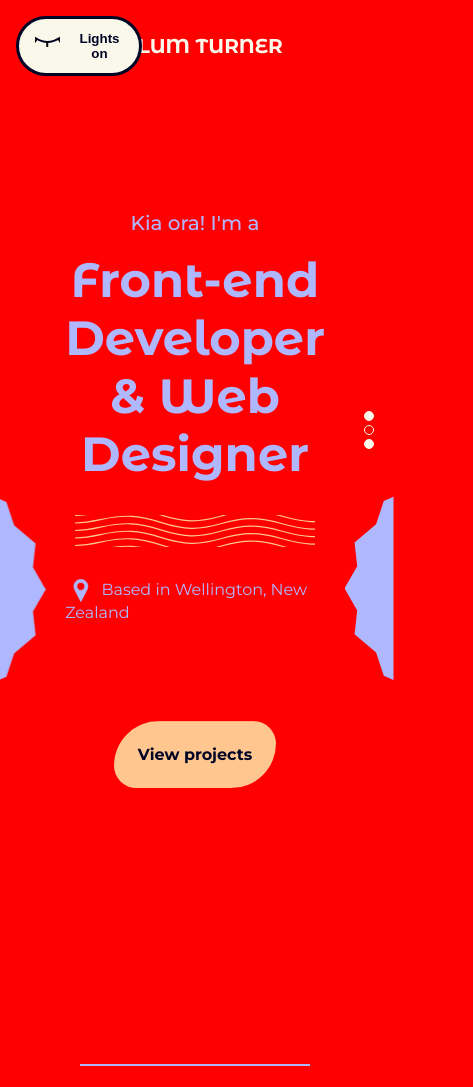
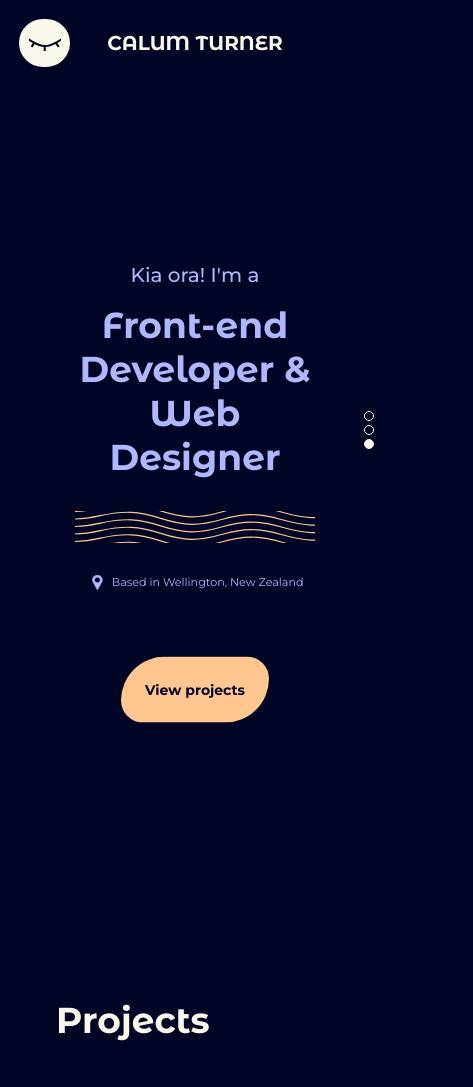
Before and after one commit to calturn/portfolio, a website: page index.html in a window 390 px wide. Shown: the top 1087 px of the page, 473 px wide, since content can reach past the window. Drawn offline with Linux system fonts and the light colour scheme.

Commit message:
added responsiveness and fixed various bugs

```diff
--- a/index.html
+++ b/index.html
@@ -16,6 +16,7 @@
     <nav id="nav">
         <div class="nav-l">
             <button id="modeSwitch" class="mode-switch mode-switch-dark"><div class="eyecon"></div> Lights on</button>
+            <!-- <button id="modeSwitchSml" class="mode-switch mode-switch-dark"><div class="eyecon"></div></button> -->
         </div>
         <div class="nav-c">
             <h1 class="site-name">Calum Turner</h1>
@@ -50,13 +51,13 @@
             <div class="star star-r"></div>
         </div>
         <div class="page-indicators">
-            <a href="#page" id="pg1" class="indicator"></a>
+            <a href="#page" id="pg1" class="indicator active-pg"></a>
             <a href="#projects" id="pg2" class="indicator"></a>
             <a href="#contact" id="pg3" class="indicator"></a>
         </div>
     </div>
 
-    <div class="section-divider"></div>
+    <!-- <div class="section-divider"></div> -->
 
     <div id="projects" class="projects">
 
@@ -108,7 +109,7 @@
 
     </div>
 
-    <div class="section-divider"></div>
+    <!-- <div class="section-divider"></div> -->
 
     <div class="contact" id="contact">
         <div class="contact-l">
@@ -123,10 +124,10 @@
 
     <div class="page-bottom">
         <div class="star-btm-container">
-            <svg id="starBtmDark" class="star-btm" width="100%" height="100%" viewBox="0 0 1500 300" preserveAspectRatio="none" fill="none" xmlns="http://www.w3.org/2000/svg">
+            <svg id="starBtmDark" class="star-btm" width="100%" height="100%" viewBox="0 0 1500 300" preserveAspectRatio="xMidYMax slice" fill="none" xmlns="http://www.w3.org/2000/svg">
                 <path d="M868.208 34.165L868.292 34.1903L868.38 34.1852L989.488 27.2314L1081.79 84.2603L1081.88 84.3112L1081.97 84.3276L1200.1 104.738L1263.46 179.547L1263.54 179.635L1263.64 179.681L1367.21 225.437L1395.45 310.672L1395.49 310.806L1395.6 310.897L1474.47 377.487L1464.86 464.803L1464.84 464.965L1464.92 465.107L1511.42 546L1464.92 626.893L1464.84 627.035L1464.86 627.197L1474.47 714.513L1395.6 781.103L1395.49 781.194L1395.45 781.328L1367.21 866.563L1263.64 912.319L1263.54 912.365L1263.46 912.453L1200.1 987.262L1081.97 1007.67L1081.88 1007.69L1081.79 1007.74L989.488 1064.77L868.38 1057.81L868.292 1057.81L868.208 1057.84L756 1091.48L643.792 1057.84L643.708 1057.81L643.62 1057.81L522.512 1064.77L430.207 1007.74L430.125 1007.69L430.029 1007.67L311.898 987.262L248.537 912.453L248.463 912.365L248.358 912.319L144.788 866.563L116.554 781.328L116.509 781.194L116.402 781.103L37.5274 714.513L47.1393 627.197L47.1571 627.035L47.0758 626.893L0.576736 546L47.0758 465.107L47.1571 464.965L47.1393 464.803L37.5274 377.487L116.402 310.897L116.509 310.806L116.554 310.672L144.788 225.437L248.358 179.681L248.463 179.635L248.537 179.547L311.898 104.739L430.029 84.3276L430.125 84.3112L430.207 84.2603L522.512 27.2314L643.62 34.1852L643.708 34.1903L643.792 34.165L756 0.521996L868.208 34.165Z" stroke="#FFC691"/>
             </svg>
-            <svg id="starBtmLight" class="star-btm" width="100%" height="100%" viewBox="0 0 1500 300" preserveAspectRatio="none" fill="none" xmlns="http://www.w3.org/2000/svg">
+            <svg id="starBtmLight" class="star-btm" width="100%" height="100%" viewBox="0 0 1500 300" preserveAspectRatio="xMidYMax slice" fill="none" xmlns="http://www.w3.org/2000/svg">
                 <path d="M868.208 34.165L868.292 34.1903L868.38 34.1852L989.488 27.2314L1081.79 84.2603L1081.88 84.3112L1081.97 84.3276L1200.1 104.738L1263.46 179.547L1263.54 179.635L1263.64 179.681L1367.21 225.437L1395.45 310.672L1395.49 310.806L1395.6 310.897L1474.47 377.487L1464.86 464.803L1464.84 464.965L1464.92 465.107L1511.42 546L1464.92 626.893L1464.84 627.035L1464.86 627.197L1474.47 714.513L1395.6 781.103L1395.49 781.194L1395.45 781.328L1367.21 866.563L1263.64 912.319L1263.54 912.365L1263.46 912.453L1200.1 987.262L1081.97 1007.67L1081.88 1007.69L1081.79 1007.74L989.488 1064.77L868.38 1057.81L868.292 1057.81L868.208 1057.84L756 1091.48L643.792 1057.84L643.708 1057.81L643.62 1057.81L522.512 1064.77L430.207 1007.74L430.125 1007.69L430.029 1007.67L311.898 987.262L248.537 912.453L248.463 912.365L248.358 912.319L144.788 866.563L116.554 781.328L116.509 781.194L116.402 781.103L37.5274 714.513L47.1393 627.197L47.1571 627.035L47.0758 626.893L0.576736 546L47.0758 465.107L47.1571 464.965L47.1393 464.803L37.5274 377.487L116.402 310.897L116.509 310.806L116.554 310.672L144.788 225.437L248.358 179.681L248.463 179.635L248.537 179.547L311.898 104.739L430.029 84.3276L430.125 84.3112L430.207 84.2603L522.512 27.2314L643.62 34.1852L643.708 34.1903L643.792 34.165L756 0.521996L868.208 34.165Z" stroke="#000850"/>
             </svg>
             <a id="topBtn" href="#page" class="back-to-top">Back to top</a>
--- a/js/index.js
+++ b/js/index.js
@@ -42,7 +42,7 @@ const darkColors = ["#000425", "#AFB7FF", "#FFC690", "#FAF8EB"];
 const lightColours = ["#FAF8EB", "#000425", "#7B88FF", "#FAF8EB"];
 
 // Light and dark mode button
-const modeBtn = document.getElementById("modeSwitch");
+let modeBtn = document.getElementById('modeSwitch');
 var root = document.querySelector(':root');
 function switchMode() {
     if (modeBtn.classList.contains("mode-switch-dark")) {
@@ -82,16 +82,18 @@ function scroller(){
     var elementTopContact = contact.getBoundingClientRect().top;
     var elementVisible = 400;
     if ((elementTop < windowHeight - elementVisible) && (elementTopContact > windowHeight - elementVisible)) {
-        console.log("we here");
-        document.getElementById("pg1").style.backgroundColor = "transparent";
+        // on pg 2
+        document.getElementById("pg1").classList.remove("active-pg");
         document.getElementById("pg2").classList.add("active-pg");
         document.getElementById("pg3").classList.remove("active-pg");
     } else if (elementTopContact < windowHeight - elementVisible) {
+        // on pg 3
         document.getElementById("pg1").classList.remove("active-pg");
         document.getElementById("pg2").classList.remove("active-pg");
         document.getElementById("pg3").classList.add("active-pg");
     } else {
-        document.getElementById("pg1").style.backgroundColor = "#FAF8EB";
+        // on pg 1
+        document.getElementById("pg1").classList.add("active-pg");
         document.getElementById("pg2").classList.remove("active-pg");
         document.getElementById("pg3").classList.remove("active-pg");
     }
--- a/scss/_contact.scss
+++ b/scss/_contact.scss
@@ -3,7 +3,7 @@
     min-height: fit-content;
     justify-content: center;
     z-index: 100;
-    padding: 8rem 0 8rem 0;
+    padding: 15vh 0 10vh 0;
 }
 
 .contact-l {
--- a/scss/_landing.scss
+++ b/scss/_landing.scss
@@ -72,7 +72,7 @@
 }
 
 .location-text {
-    padding: 2rem 0 6rem 0;
+    padding: 2rem 0 4rem 0;
     font-size: 1rem;
 }
 
@@ -95,9 +95,9 @@
 
 .section-divider {
     margin: 9rem 0 6rem 0;
-    height: 2px;
+    height: 6px;
     width: calc(100% - 8rem);
-    background: var(--accent-one);
+    background: transparent;
 }
 
 .page-indicators {
--- /dev/null
+++ b/scss/_mobile.scss
@@ -0,0 +1,91 @@
+h1 {
+    @include respond-to (small) {
+        font-size: 2.25rem;
+    }
+}
+
+.star {
+    @include respond-to (small) {
+        display: none;
+    }
+}
+
+.section-btn {
+    @include respond-to (small) {
+        font-size: 0.875rem;
+    }
+}
+
+.location-text {
+    @include respond-to (small) {
+        font-size: 0.7rem;
+    }
+}
+
+.eyecon {
+    @include respond-to (medium) {
+        margin-right: 0;
+    }
+    @include respond-to (small) {
+        margin-right: 0;
+    }
+}
+
+.mode-switch {
+    @include respond-to (medium) {
+        font-size: 0;
+        padding: 1rem 0.6rem 1rem 0.6rem;
+        &:hover {
+            padding: 1rem 0.6rem 1rem 0.6rem;
+        }
+    }
+    @include respond-to (small) {
+        font-size: 0;
+        padding: 1rem 0.6rem 1rem 0.6rem;
+        &:hover {
+            padding: 1rem 0.6rem 1rem 0.6rem;
+        }
+    }
+}
+
+.section-divider {
+    @include respond-to (medium) {
+        width: calc(100% - 5rem);
+    }
+}
+
+// Projects page
+
+.projects {
+    @include respond-to (medium) {
+        padding-left: 2.5rem;
+        padding-right: 2.5rem;
+    }
+}
+
+.projects-l {
+    @include respond-to (medium) {
+        width: 100%;
+        padding-right: 0;
+    }
+}
+
+.projects-r {
+    @include respond-to (medium) {
+        display: none;
+    }
+}
+
+.project-title, .project-type, .project-number {
+    @include respond-to (small) {
+        font-size: 0.875rem;
+    }
+}
+
+// Contact page
+
+.contact-r {
+    @include respond-to (medium) {
+        padding-left: 0;
+    }
+}
--- a/scss/_nav.scss
+++ b/scss/_nav.scss
@@ -39,6 +39,19 @@ nav {
         box-shadow: 0 0 0.5rem var(--accent-two);
         transition-duration: 0.25s;
     }
+}
+
+.mode-switch-light {
+    &:hover {
+        padding: 0.75rem 1rem 0.75rem 1rem;
+        border-color: var(--accent-three);
+        box-shadow: 0 0 0.5rem var(--accent-three);
+        transition-duration: 0.25s;
+    }
+}
+
+#modeSwitchSml {
+    display: none;
 }
 
 .eyecon {
--- a/scss/_projects.scss
+++ b/scss/_projects.scss
@@ -1,7 +1,7 @@
 .projects {
     height: fit-content;
     width: 100%;
-    padding: 20vh 4rem 20vh 4rem;
+    padding: 10vh 4rem 10vh 4rem;
     display: flex;
     flex-wrap: wrap;
 }
@@ -53,6 +53,7 @@
     width: 27.5rem;
     height: 17.5rem;
     border: solid var(--accent-one);
+    border-radius: 20px;
     border-width: 0.5rem 0.5rem 2rem 0.5rem;
 }
 
@@ -63,6 +64,7 @@
     object-position: 0 0;
     display: none;
     overflow: hidden;
+    z-index: -1;
 }
 
 .idle-img {
@@ -91,7 +93,7 @@
 
 .projects-text {
     line-height: 150%;
-    padding-bottom: 7rem;
+    padding-bottom: 2rem;
 }
 
 .projects-list{
--- a/scss/_resets.scss
+++ b/scss/_resets.scss
@@ -16,12 +16,6 @@ body {
     flex-direction: column;
     align-items: center;
     overflow-x: hidden;
-    @include respond-to(medium) {
-        background: green;
-    }
-    @include respond-to(small) {
-        background: red;
-    }
 }
 
 nav {
--- a/scss/style.scss
+++ b/scss/style.scss
@@ -6,3 +6,4 @@
 @import "landing";
 @import "projects";
 @import "contact";
+@import "mobile";
```
Also changed, not shown: css/style.css.
